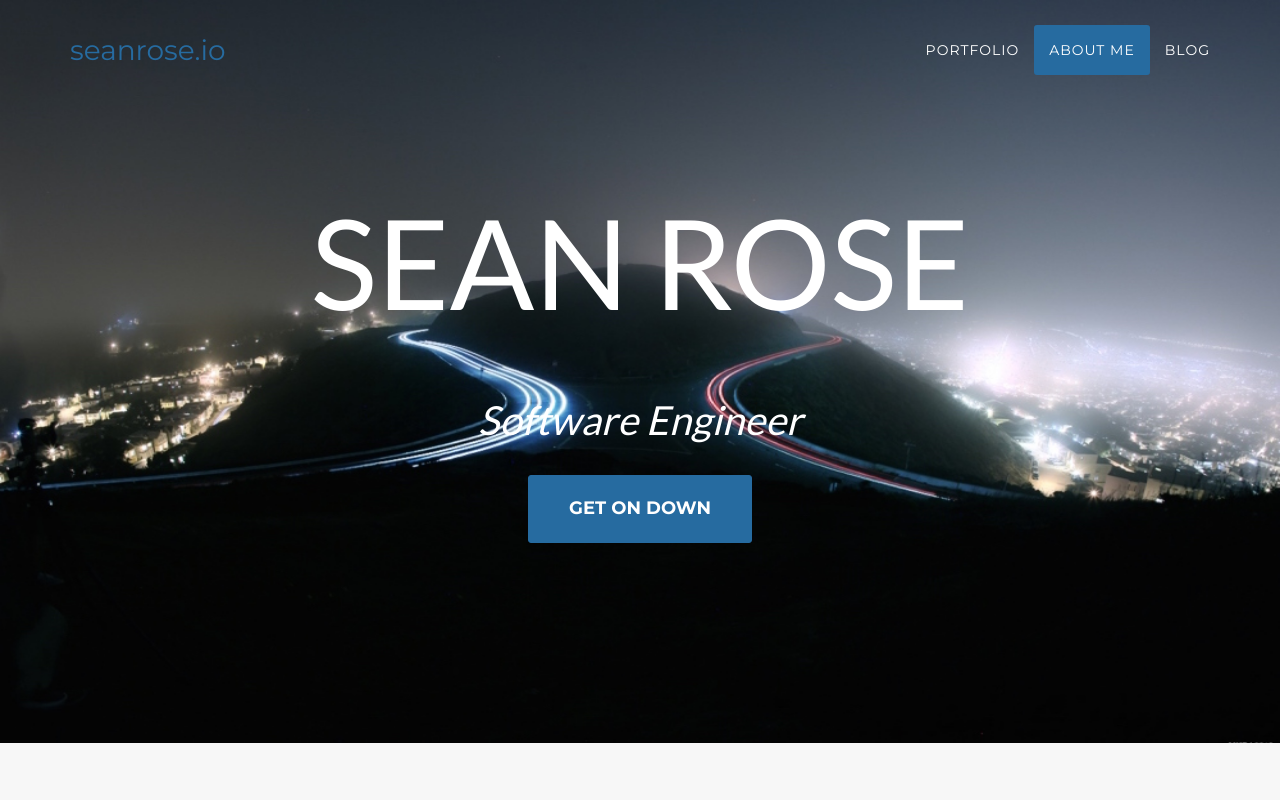
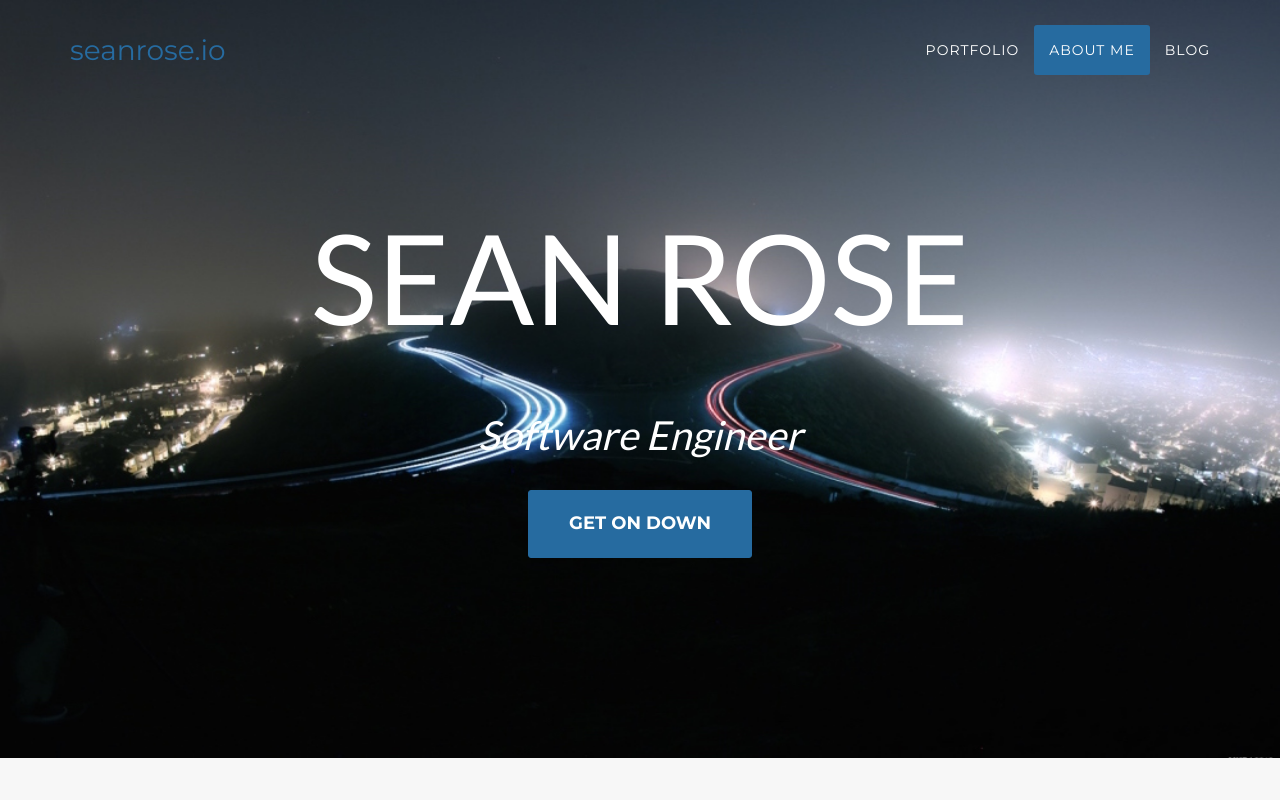
Before and after one commit to sean1rose/personalsite, a plain HTML site: page index.html in a window 1280 px wide. Shown: the top 800 px of the page. Drawn offline with nearby package versions, Linux system fonts and the light colour scheme; a web font is replaced by a local one.

Commit message:
Change padding on title header

```diff
--- a/css/personalsite.css
+++ b/css/personalsite.css
@@ -292,7 +292,7 @@ header .intro-text .intro-heading {
 
 @media(min-width:768px) {
     header .intro-text {
-        padding-top: 225px;
+        padding-top: 240px;
         padding-bottom: 200px;
     }
 
```
